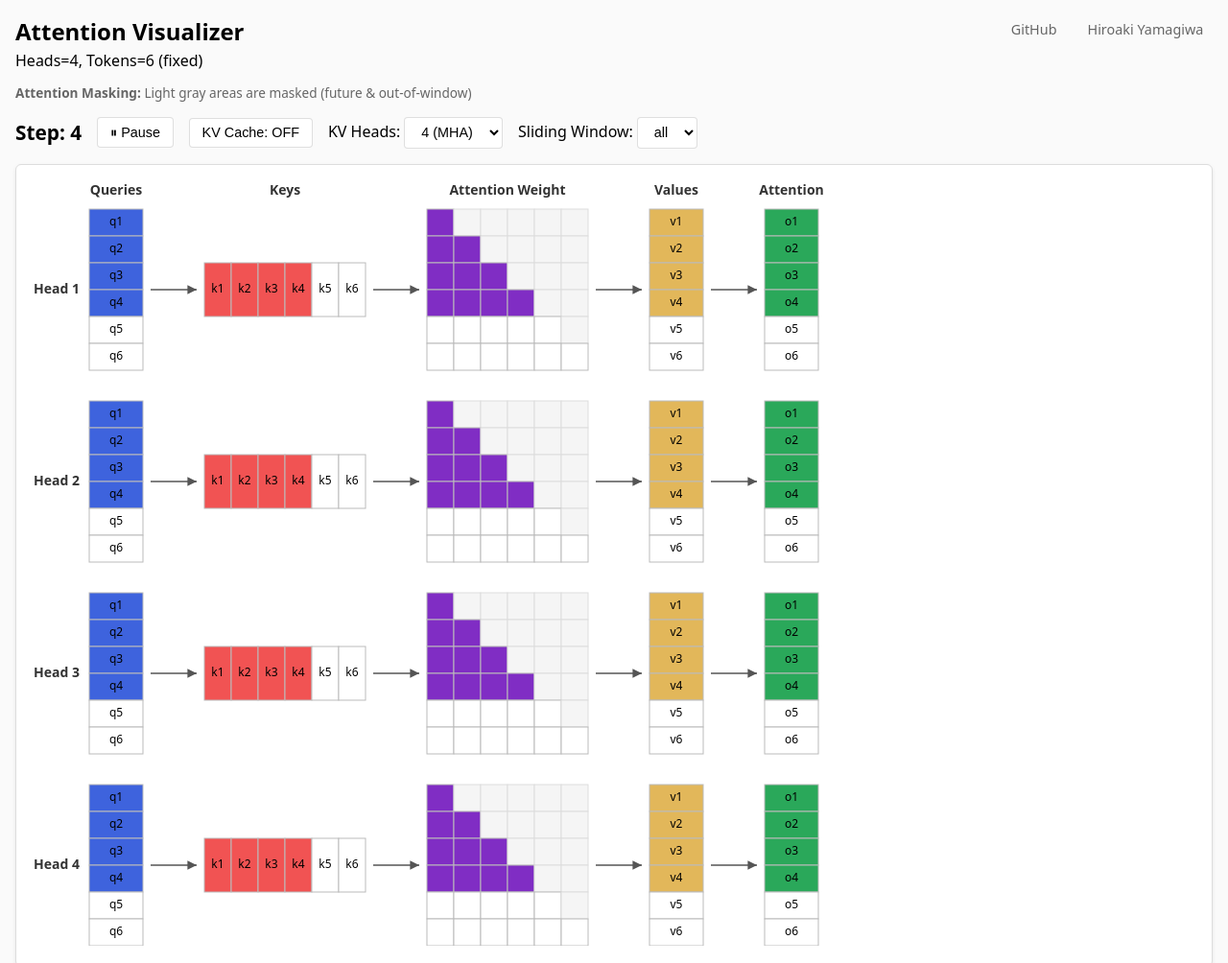
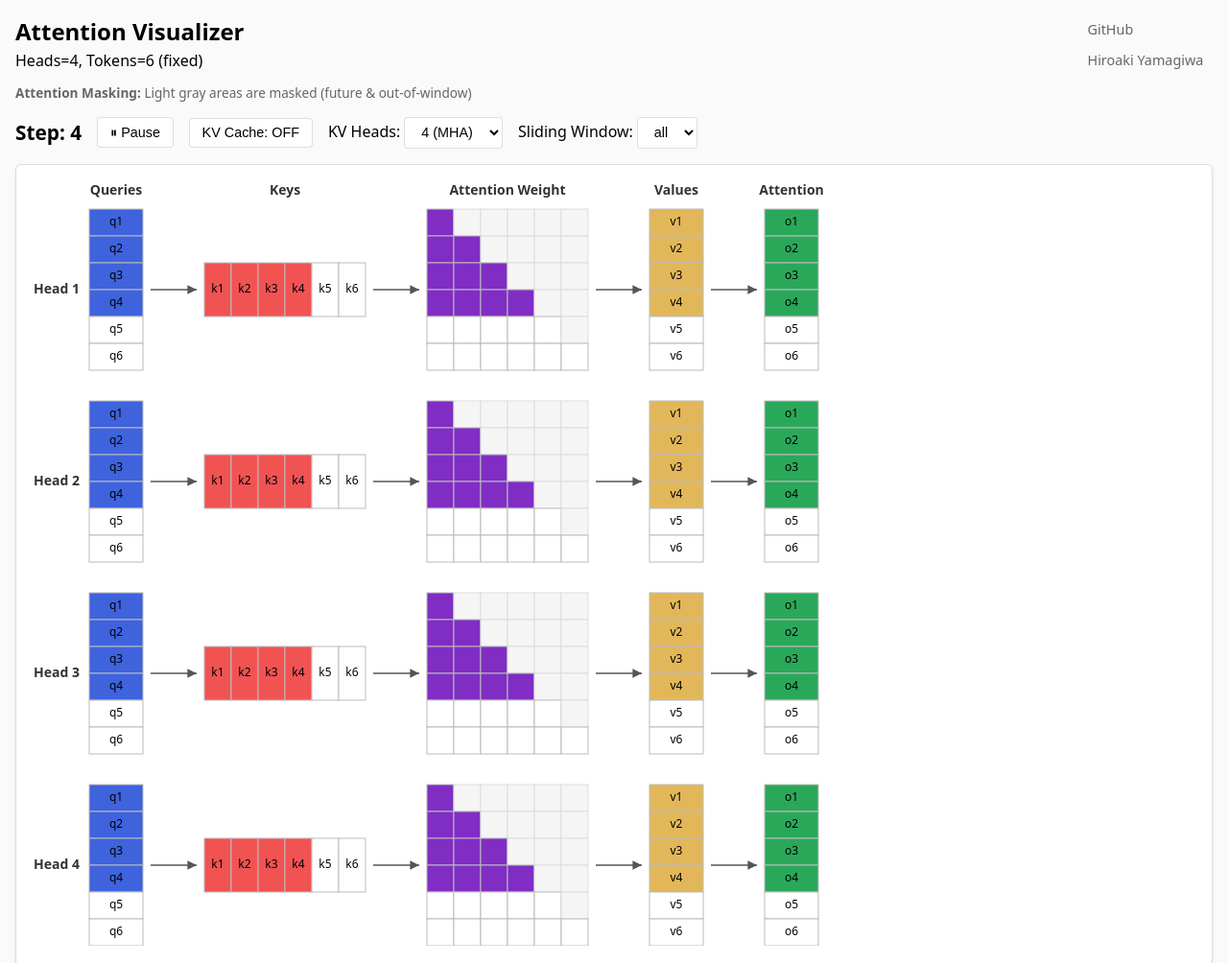
Before and after one commit to ymgw55/attention-visualizer, a plain HTML site: page docs/index.html in a window 1280 px wide. Shown: the top 1004 px of the page at 96% size. Drawn offline with nearby package versions, Linux system fonts and the light colour scheme.

Commit message:
Adjust layout of controls for improved spacing and organization

```diff
--- a/docs/index.html
+++ b/docs/index.html
@@ -91,7 +91,8 @@
       top: 1rem;
       right: 1rem;
       display: flex;
-      gap: 0.8rem;
+      flex-direction: column;
+      gap: 0.2rem;
       font-size: 0.9rem;
     }
 
```
